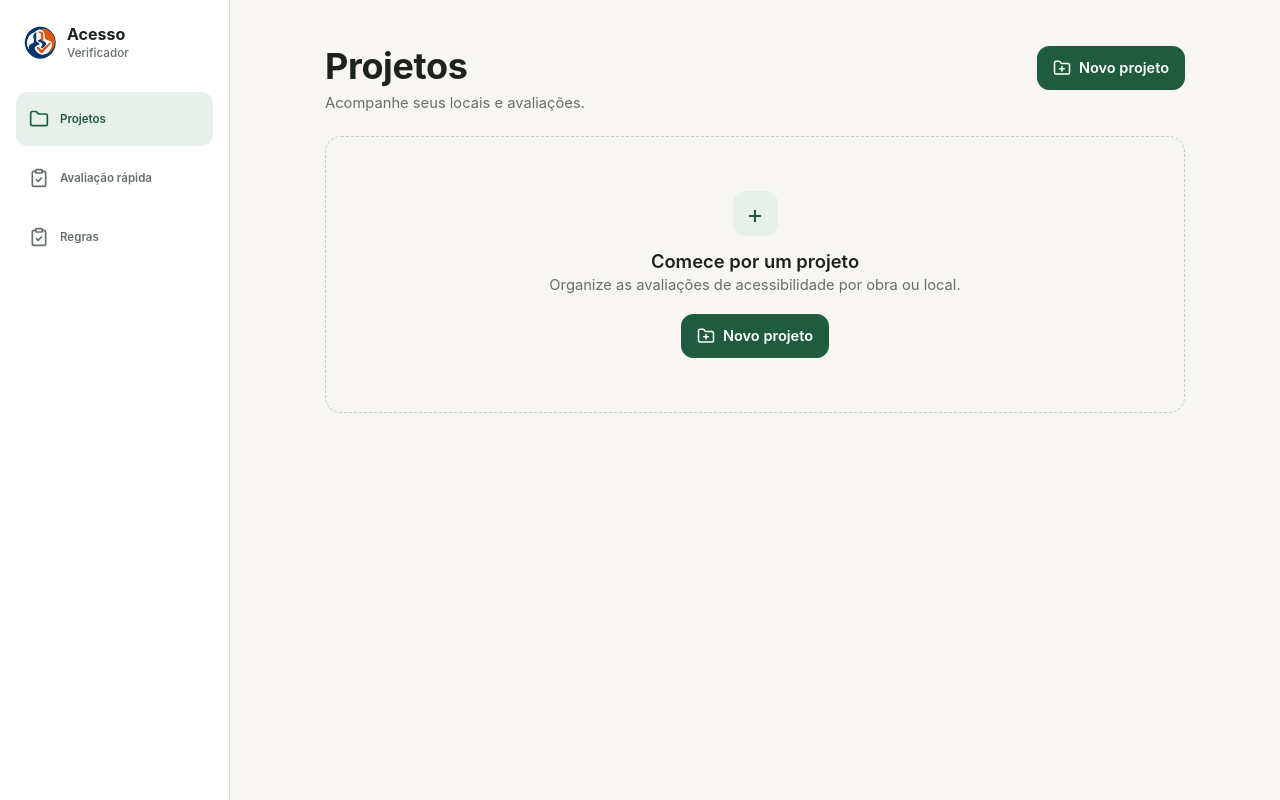
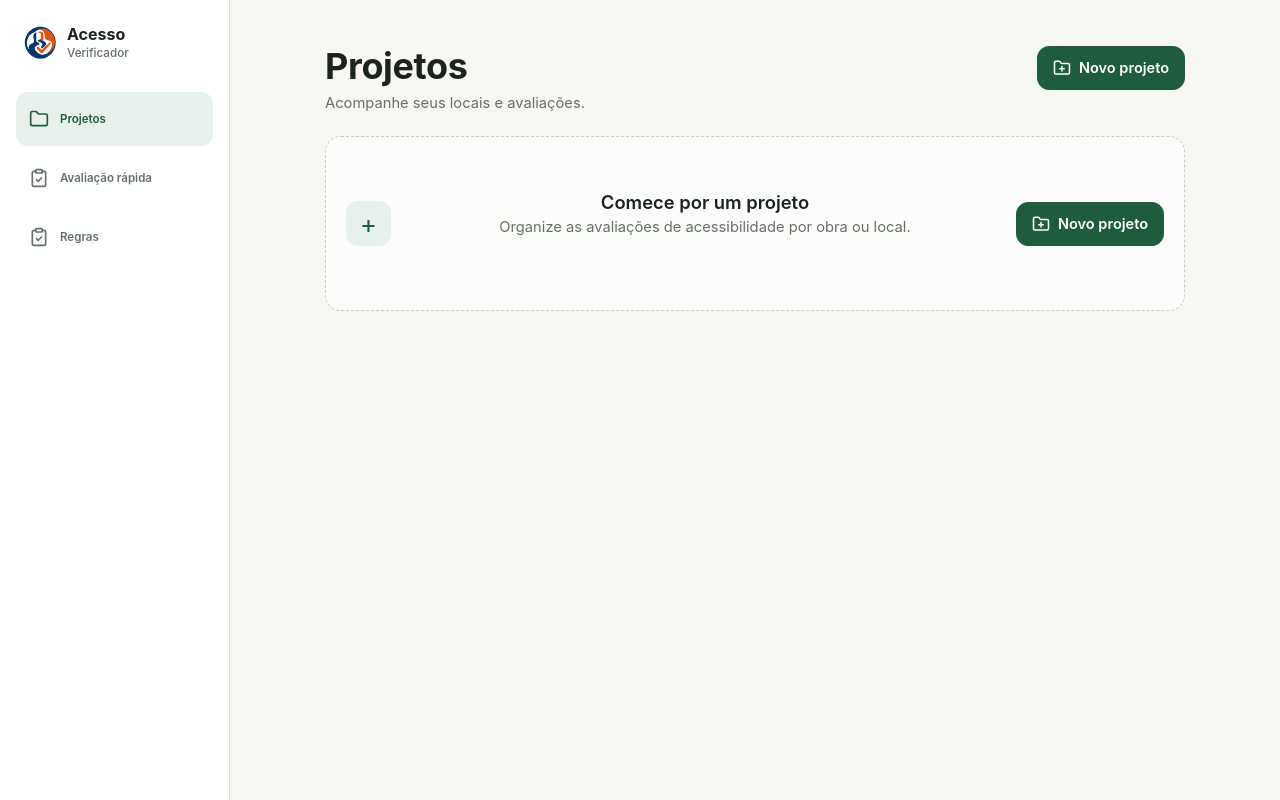
Before and after one commit to muriloHx/Extensao-26.2, a Vue app: page /projects in a window 1280 px wide. Built offline with nearby package versions, Linux system fonts and the light colour scheme.

Commit message:
style: improve project and environment layouts

```diff
--- a/src/pages/EnvironmentPage.vue
+++ b/src/pages/EnvironmentPage.vue
@@ -115,10 +115,10 @@ onMounted(loadData);
       </template>
     </PageHeader>
 
-    <EvaluationSummary v-if="summary" :summary="summary" scope="ambiente" />
+    <EvaluationSummary v-if="summary && rows.length" :summary="summary" scope="ambiente" />
 
     <!-- Lista de Elementos -->
-    <div v-if="rows.length" class="card-list">
+    <div v-if="rows.length" class="card-list collection-list">
       <article
         v-for="row in rows"
         :key="row.element.id"
@@ -154,7 +154,8 @@ onMounted(loadData);
 
     <!-- Estado Vazio (Sem elementos no ambiente) -->
     <EmptyState
-      v-else
+      v-if="!rows.length"
+      class="collection-empty"
       title="Nenhum elemento ainda"
       text="Cadastre portas, rampas, sanitários e outros itens para avaliar."
     >
--- a/src/pages/ProjectPage.vue
+++ b/src/pages/ProjectPage.vue
@@ -113,13 +113,15 @@ onMounted(loadData);
       </template>
     </PageHeader>
 
-    <EvaluationSummary v-if="summary" :summary="summary" scope="projeto" />
-
     <!-- Form Modal/Card para criação/edição -->
-    <form v-if="editing" class="form-card" @submit.prevent="save" ref="inputCreate">
+    <form v-if="editing" class="form-card collection-form" @submit.prevent="save" ref="inputCreate">
+      <div class="collection-form__heading">
+        <h2>{{ editing.id ? "Nome do ambiente" : "Novo ambiente" }}</h2>
+        <p>Use um nome que ajude a identificar este espaço no projeto.</p>
+      </div>
       <label class="field">
         <span>Nome do ambiente</span>
-        <input v-model="name" required autofocus  />
+        <input v-model="name" required autofocus />
       </label>
 
       <div class="form-actions">
@@ -134,8 +136,11 @@ onMounted(loadData);
       </div>
     </form>
 
+    <EvaluationSummary v-if="summary && environments.length" :summary="summary" scope="projeto" />
+
     <!-- Lista de Ambientes -->
-    <div v-if="environments.length" class="card-grid-environment">
+    <div class="environments-summary-container">
+      <div v-if="environments.length" class="card-grid-environment collection-list">
         <article
           v-for="environment in environments"
           :key="environment.id"
@@ -168,14 +173,19 @@ onMounted(loadData);
         </article>
       </div>
 
-    <!-- Estado Vazio (Sem ambientes no projeto) -->
+      <!-- Estado vazio (sem ambientes no projeto) -->
       <EmptyState
-      v-else
+        v-if="!environments.length"
+        class="collection-empty"
         title="Nenhum ambiente ainda"
         text="Adicione espaços como entrada, banheiro ou circulação."
       >
         <button class="button" @click="startCreate"><FolderPlus :size="18" aria-hidden="true" />Novo ambiente</button>
       </EmptyState>
+
+
+    </div>
+
   </template>
 
   <!-- Cenário 2: Projeto não encontrado -->
--- a/src/pages/ProjectsPage.vue
+++ b/src/pages/ProjectsPage.vue
@@ -113,14 +113,24 @@ onMounted(loadProjects);
   </PageHeader>
 
   <!-- Form Modal/Card -->
-  <form v-if="editing" class="form-card" @submit.prevent="save">
-    <label class="field">
-      <span>{{ editing.id ? "Nome do projeto" : "Novo projeto" }}</span>
-      <input v-model="name" required autofocus />
+  <form v-if="editing" class="form-card collection-form" @submit.prevent="save">
+    <div class="collection-form__heading">
+      <span class="eyebrow">{{ editing.id ? "Editar" : "Configuração inicial" }}</span>
+      <h2>{{ editing.id ? "Dados do projeto" : "Novo projeto" }}</h2>
+      <p>Defina um nome e, se quiser, uma breve descrição para este local.</p>
+    </div>
 
-      <span>Descrição</span>
-      <input v-model="description" />
-    </label>
+    <div class="fields-grid">
+      <label class="field">
+        <span>Nome do projeto</span>
+        <input v-model="name" required autofocus />
+      </label>
+
+      <label class="field">
+        <span>Descrição <small>(opcional)</small></span>
+        <input v-model="description" />
+      </label>
+    </div>
 
     <p v-if="error" class="muted">{{ error }}</p>
 
@@ -133,7 +143,7 @@ onMounted(loadProjects);
   </form>
 
   <!-- Projects List -->
-  <div v-if="projects.length" class="card-list">
+  <div v-if="projects.length" class="card-list collection-list">
     <article v-for="project in projects" :key="project.id" class="card project-card">
       <RouterLink class="card__link" :to="`/projects/${project.id}`">
         <span class="card__icon"><FolderKanban :size="22" aria-hidden="true" /></span>
@@ -159,6 +169,7 @@ onMounted(loadProjects);
   <!-- Empty State -->
   <EmptyState
     v-else
+    class="collection-empty"
     title="Comece por um projeto"
     text="Organize as avaliações de acessibilidade por obra ou local."
   >
--- a/src/styles/index.css
+++ b/src/styles/index.css
@@ -282,11 +282,12 @@ code {
 
 /* Resumo consolidado de avaliações */
 .evaluation-summary {
-  margin-bottom: 24px;
-  padding: 20px;
+  margin: 0 0 24px;
+  padding: 22px;
   border: 1px solid var(--line);
   border-radius: var(--radius-lg);
   background: var(--surface);
+  box-shadow: 0 4px 18px rgba(28, 35, 31, 0.035);
 }
 
 .evaluation-summary__heading {
@@ -346,14 +347,14 @@ code {
 
 /* Container Flex para organizar os cards lado a lado */
 .card-grid-environment {
-  display: flex;
-  flex-wrap: wrap;
-  gap: 16px;
+  display: grid;
+  grid-template-columns: repeat(auto-fill, minmax(170px, 1fr));
+  gap: 14px;
 }
 
 /* Card quadrado com tamanho fixo */
 .card-environment {
-  width: 180px;
+  width: 100%;
   height: 180px;
   padding: 16px;
   display: flex;
@@ -427,6 +428,102 @@ code {
   display: flex;
   gap: 14px;
   padding: 0 16px 14px 67px;
+}
+
+.environments-summary-container{
+    display: grid;
+    row-gap: 1rem;
+}
+
+.collection-list {
+  margin-bottom: 24px;
+}
+
+.collection-form {
+  gap: 20px;
+  margin: -4px 0 24px;
+  padding: 22px;
+  border-color: #cbd9cf;
+  box-shadow: 0 8px 24px rgba(28, 35, 31, 0.055);
+}
+
+.collection-form__heading h2 {
+  margin: 0 0 5px;
+  font-size: 1.15rem;
+}
+
+.collection-form__heading p {
+  color: var(--muted);
+  font-size: 0.9rem;
+}
+
+.collection-form .eyebrow {
+  display: block;
+  margin-bottom: 5px !important;
+  font-size: 0.72rem;
+  letter-spacing: 0.06em;
+  text-transform: uppercase;
+}
+
+.collection-form .form-actions {
+  display: flex;
+  justify-content: flex-end;
+  gap: 10px;
+}
+
+.collection-empty {
+  display: grid;
+  grid-template-columns: 48px minmax(0, 1fr) auto;
+  grid-template-rows: auto auto;
+  align-items: center;
+  column-gap: 16px;
+  row-gap: 5px;
+  padding: 24px;
+  border-style: solid;
+  background: rgba(255, 255, 255, 0.62);
+  text-align: left;
+}
+
+.collection-empty .empty-state__icon {
+  grid-column: 1;
+  grid-row: 1 / 3;
+  margin: 0;
+}
+
+.collection-empty h2 {
+  grid-column: 2;
+  grid-row: 1;
+  margin: 0;
+}
+
+.collection-empty p {
+  grid-column: 2;
+  grid-row: 2;
+  margin: 0;
+}
+
+.collection-empty > :last-child {
+  grid-column: 3;
+  grid-row: 1 / 3;
+  justify-self: end;
+}
+
+@media (max-width: 540px) {
+  .collection-empty {
+    grid-template-columns: 42px minmax(0, 1fr);
+    padding: 20px;
+  }
+
+  .collection-empty > :last-child {
+    grid-column: 2;
+    grid-row: 3;
+    justify-self: start;
+    margin-top: 10px;
+  }
+
+  .collection-form .form-actions {
+    flex-direction: column-reverse;
+  }
 }
 
 .chevron {
```
Lines whose indentation alone changed are shown as unchanged.
